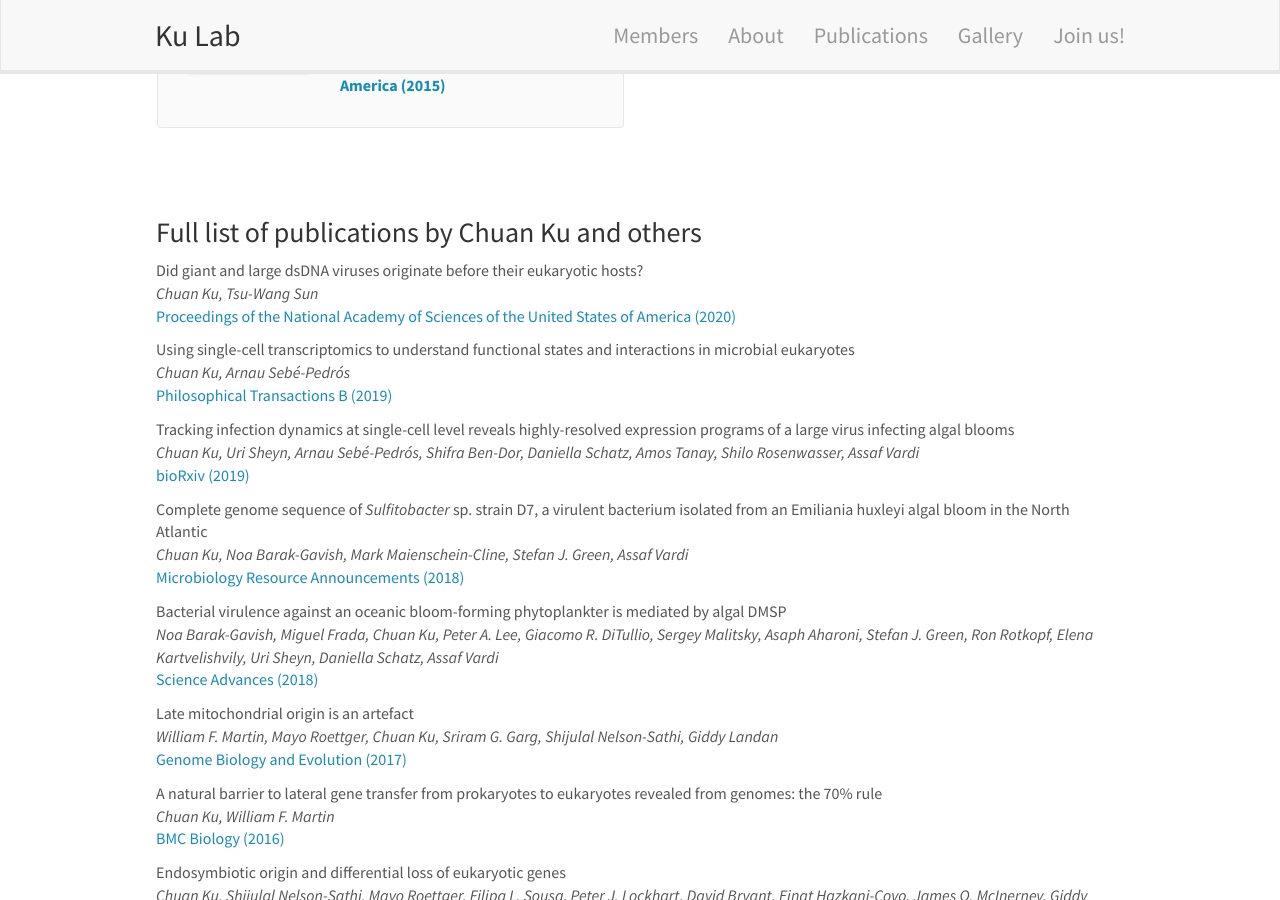
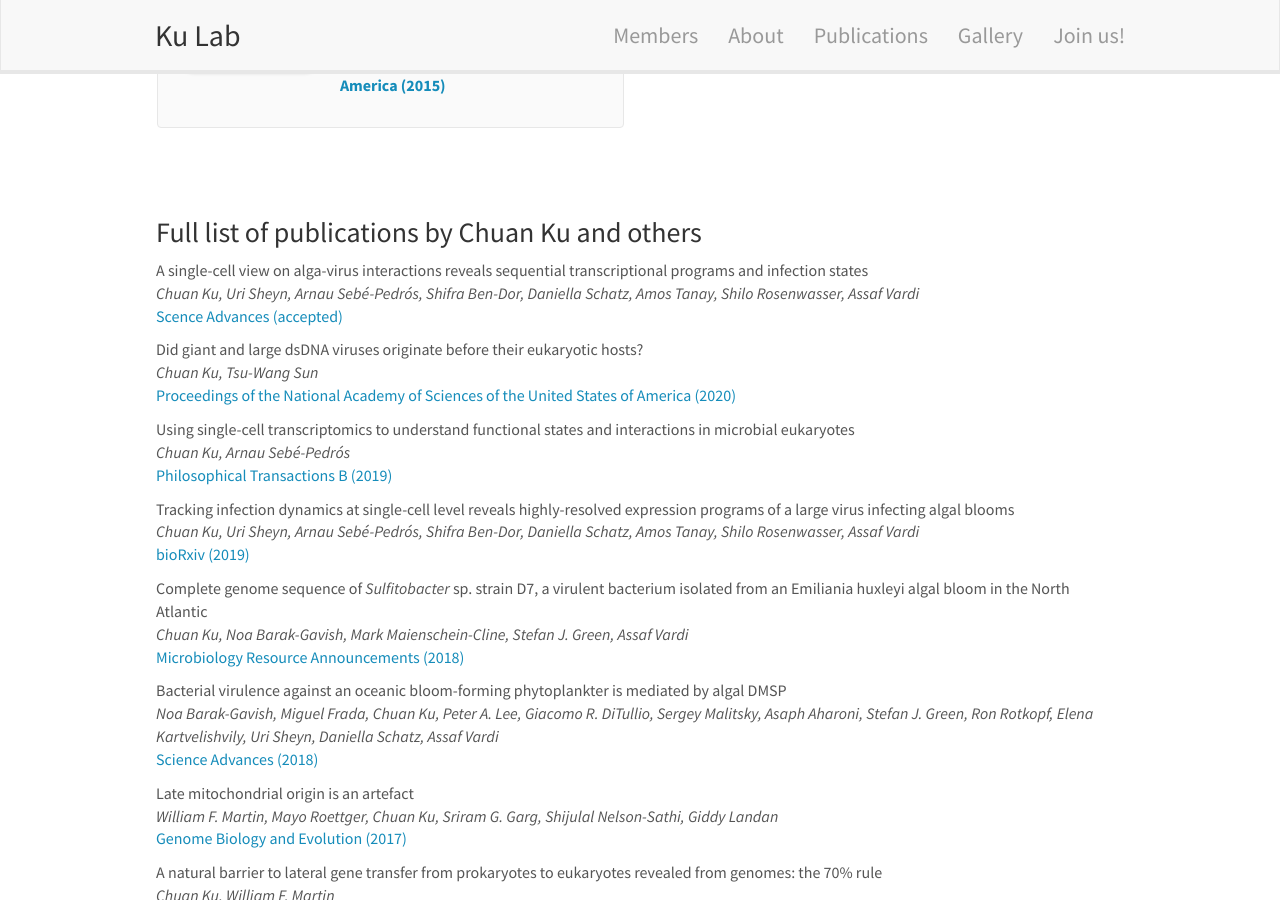
Before and after one commit to tzutongkao/Kao_Lab, a Jekyll site: the page built from _pages/publications.md, in a window 1280 px wide and 900 px high, scrolled down 1323 px. Built offline with Jekyll 4.4.1, drawn with Linux system fonts in a browser that asks for light colours; nearby versions of some CDN libraries.

Commit message:
Update publist.yml

```diff
--- a/_data/publist.yml
+++ b/_data/publist.yml
@@ -1,3 +1,13 @@
+- title: "A single-cell view on alga-virus interactions reveals sequential transcriptional programs and infection states"
+  image:
+  description:
+  authors: Chuan Ku, Uri Sheyn, Arnau Sebé-Pedrós, Shifra Ben-Dor, Daniella Schatz, Amos Tanay, Shilo Rosenwasser, Assaf Vardi
+  link:
+    url:
+    display:  Scence Advances (accepted)
+  highlight:
+  news1:
+
 - title: "Did giant and large dsDNA viruses originate before their eukaryotic hosts?"
   image:
   description:
```
